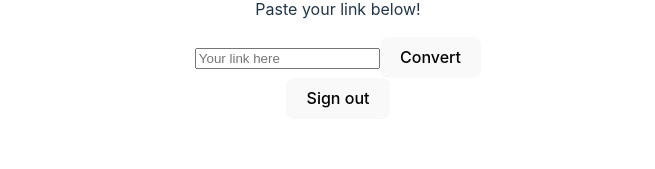
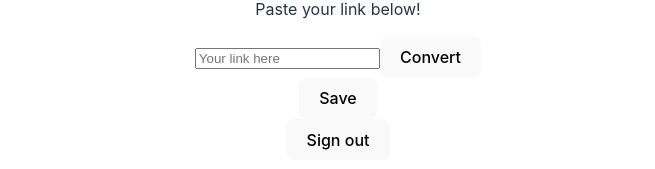
Before and after one commit to tran-christopher/Mexel, a React (Vite) app in the folder client/: page / in a window 1280 px wide. Shown: the part 922-1091 px from the top of the page, without its empty margins (302-957 px from the left). Built offline with nearby package versions, Linux system fonts and the light colour scheme.

Commit message:
User can save a song to the database by clicking save button #2

```diff
--- a/client/src/Components/InputPage.tsx
+++ b/client/src/Components/InputPage.tsx
@@ -2,7 +2,6 @@ import { FormEvent, useState } from 'react';
 
 type InputPageProps = {
   onSubmit: (link: string) => void;
-  // onSubmitTwo: (link: string) => void;
 };
 
 export function InputPage({ onSubmit }: InputPageProps) {
--- a/client/src/Components/Mexel.tsx
+++ b/client/src/Components/Mexel.tsx
@@ -1,6 +1,7 @@
 import { SignInPage } from './SignInPage';
 import { SignUpPage } from './SignUpPage';
 import { InputPage } from './InputPage';
+import { Save } from './Save';
 // import { LeftMenu } from './LeftMenu';
 // import { SavedSongs } from './SavedSongs';
 // import { SavedPlaylists } from './SavedPlaylists';
@@ -12,6 +13,7 @@ const ReactPlayer = _ReactPlayer as unknown as React.FC<ReactPlayerProps>;
 
 export function Mexel() {
   const [source, setSource] = useState('');
+  const [video, setVideo] = useState({});
 
   async function getSongAndTitle(linkToConvert: string) {
     try {
@@ -25,7 +27,7 @@ export function Mexel() {
       Song.userId =
         userId !== null ? userId : 'userId was not captured as expected';
       Song.url = linkToConvert;
-      const response = await fetch('/api/title', {
+      const response = await fetch('/api/video', {
         method: 'POST',
         headers: {
           'Content-Type': 'application/json',
@@ -36,7 +38,28 @@ export function Mexel() {
         throw new Error(`fetch error ${response.status}`);
       }
       const data = await response.json();
-      setSource(data);
+      console.log(data);
+      setSource(data[0]);
+      setVideo(data);
+    } catch (error) {
+      console.error(error);
+    }
+  }
+
+  async function saveSongAndTitle() {
+    try {
+      const response = await fetch('/api/save', {
+        method: 'POST',
+        headers: {
+          'Content-Type': 'application/json',
+        },
+        body: JSON.stringify(video),
+      });
+      if (!response.ok) {
+        throw new Error(`fetch error ${response.status}`);
+      }
+      const data = await response.json();
+      console.log(`video saved successfully! ${data}`);
     } catch (error) {
       console.error(error);
     }
@@ -53,6 +76,7 @@ export function Mexel() {
       <SignInPage />
       <ReactPlayer url={source} />
       <InputPage onSubmit={getSongAndTitle} />
+      <Save onSave={saveSongAndTitle} />
       {/* <LeftMenu />
       <SavedSongs />
       <SavedPlaylists /> */}
--- /dev/null
+++ b/client/src/Components/Save.tsx
@@ -0,0 +1,22 @@
+import { useState } from 'react';
+
+type SaveProps = {
+  onSave: (songData) => void;
+};
+
+export function Save({ onSave }: SaveProps) {
+  const [data, setData] = useState([]);
+
+  async function handleSave(event) {
+    event.preventDefault();
+    const videoToSave = data;
+    onSave(videoToSave);
+    setData([]);
+  }
+
+  return (
+    <div>
+      <button onClick={handleSave}>Save</button>
+    </div>
+  );
+}
```
Also changed, not shown: 1 other file (tests, documents, lock files or other folders).
